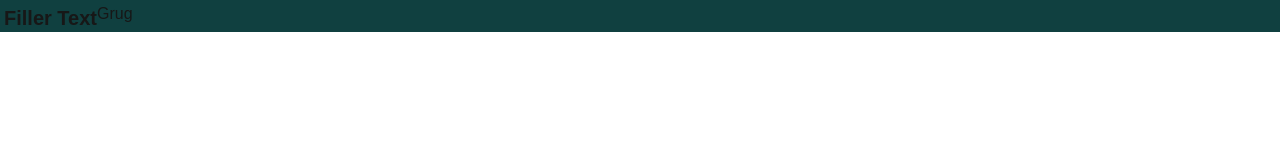
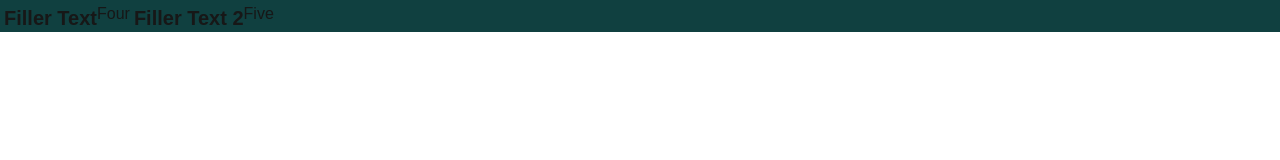
Before and after one commit to EricS-200/Restaurant-Website-TSA2024, a Next.js app: page / in a window 1280 px wide. Shown: the top 160 px of the page. Built offline with nearby package versions, Linux system fonts and the light colour scheme.

Commit message:
added another link
i cant host it on my computer something is genuinely wrong wtf

```diff
--- a/components/ignorethis.jsx
+++ b/components/ignorethis.jsx
@@ -18,7 +18,18 @@ export default function IgnoreThis() {
                         target="_blank"
                         href="https://www.desmos.com/calculator?=nographpaper"
                     >
-                        Grug
+                    Four
+                    </Link>
+                </p>
+                <h2 className="pl-1 text-xl font-bold mt-1">
+                    Filler Text 2
+                </h2>
+                <p className="flex items-center mb-1 text-center">
+                    <Link
+                        target="_blank"
+                        href="https://www.google.com"
+                    >
+                    Five
                     </Link>
                 </p>
             </div>
```
Also changed, not shown: 1 other file (tests, documents, lock files or other folders).
